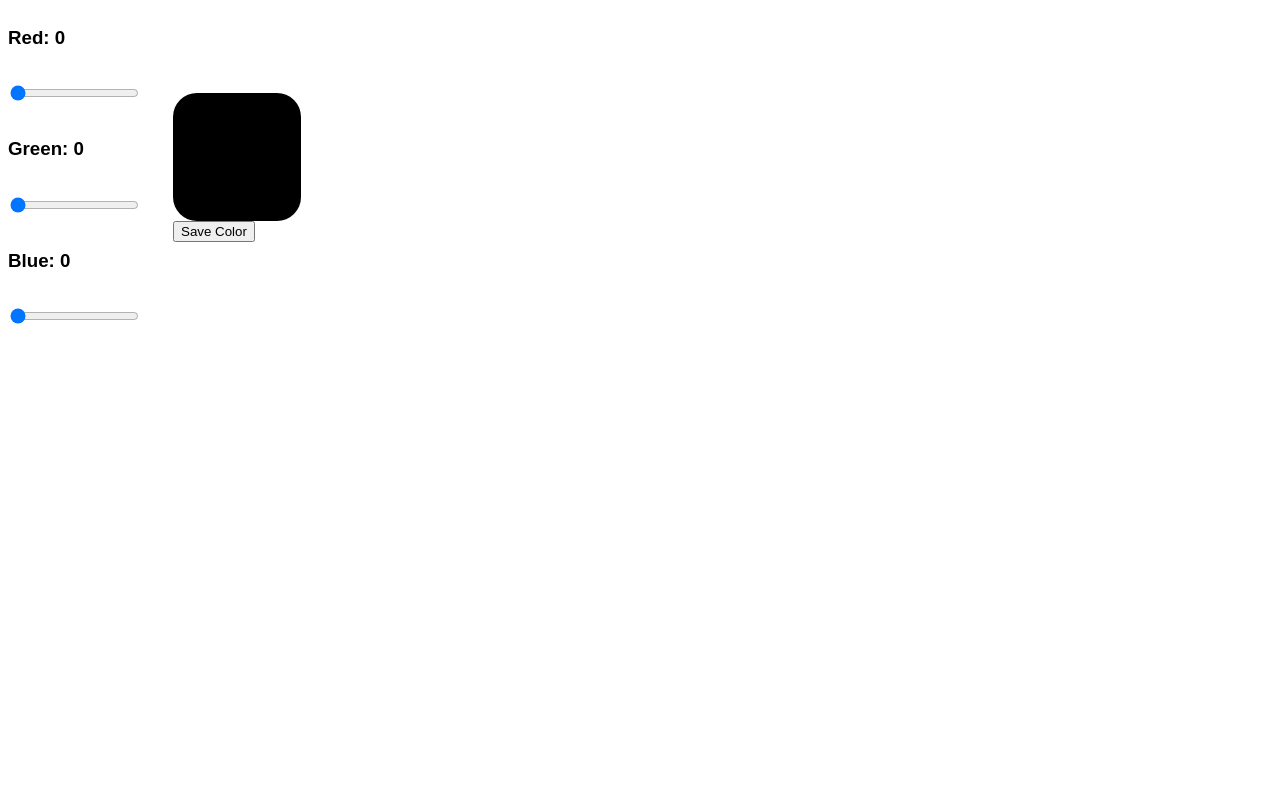
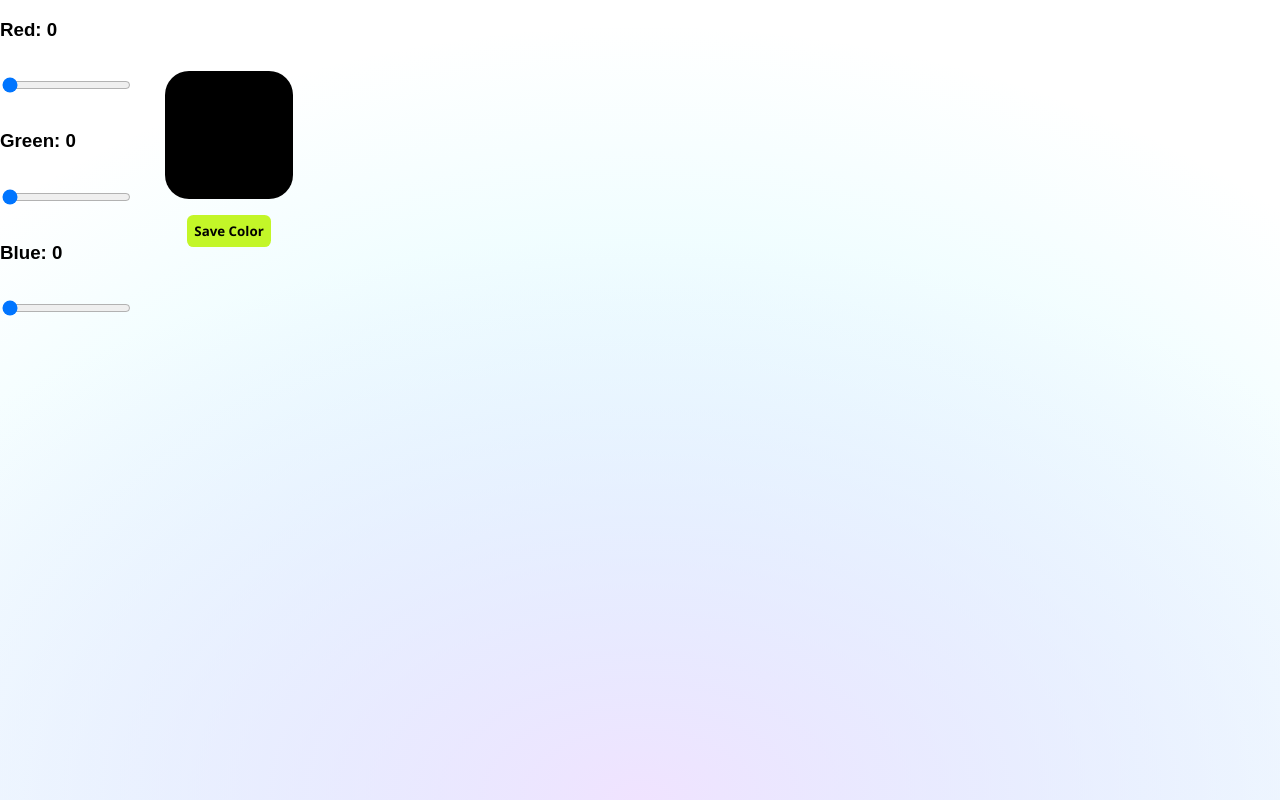
Before and after one commit to leonardo-vargas-de-paula/react-rgb, a React (Create React App) app: page / in a window 1280 px wide. Built offline with nearby package versions, Linux system fonts and the light colour scheme.

Commit message:
feat: estiliza botao, body, html & faz com que o body e html ocupem todo o espaço

```diff
--- a/src/index.css
+++ b/src/index.css
@@ -1,16 +1,63 @@
+html,
+body,
+#root {
+  height: 100%;
+  margin: 0;
+  padding: 0;
+}
+
 body {
   font-family: sans-serif;
+  background:
+    radial-gradient(
+      71.12% 70.06% at 50% 100%,
+      #f0e3ff 0%,
+      rgba(240, 227, 255, 0) 100%
+    ),
+    radial-gradient(
+      77.57% 97.09% at 50% 100%,
+      rgba(123, 239, 255, 0.4) 0%,
+      rgba(123, 239, 255, 0) 100%
+    ),
+    #fff;
 }
 
-.App{
+.App {
   display: flex;
-  flex-direction:row;
+  flex-direction: row;
   align-items: center;
 }
 
-.color-inputs{
+.color-inputs {
   display: flex;
   flex-direction: column;
   gap: 1rem;
   margin-right: 2rem;
 }
+
+.color-container {
+  display: flex;
+  flex-direction: column;
+  gap: 1rem;
+  margin-right: 2rem;
+  align-items: center;
+}
+
+.history-button {
+  width: 5.2rem;
+  height: 2rem;
+  border-radius: 0.4rem;
+  border: none;
+  cursor: pointer;
+  font-weight: bolder;
+  color: #ffffff;
+  font-family: "Segoe UI", Roboto, Helvetica, Arial, sans-serif;
+  transition: filter 0.2s;
+  background-color: #c3f628;
+  border-color: transparent;
+  color: #000;
+}
+
+.history-button:hover {
+  filter: brightness(0.9);
+}
```
